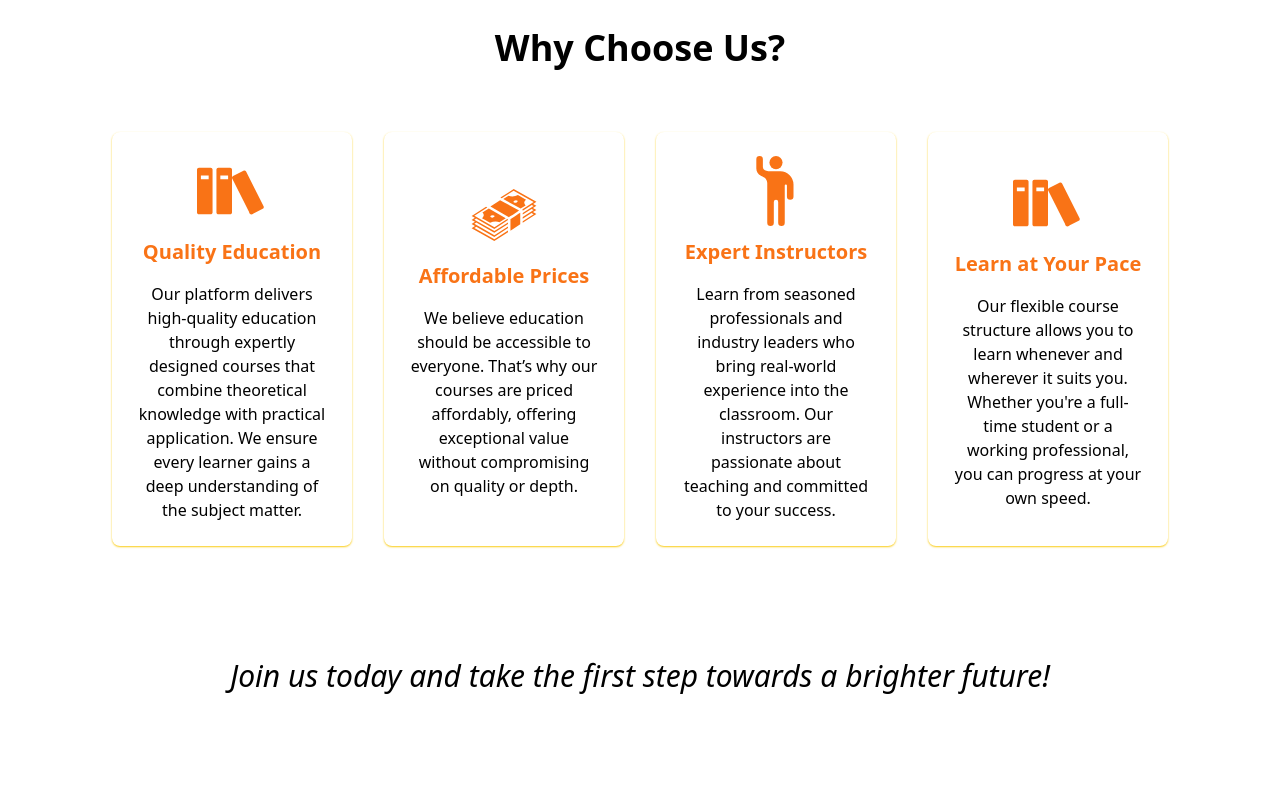
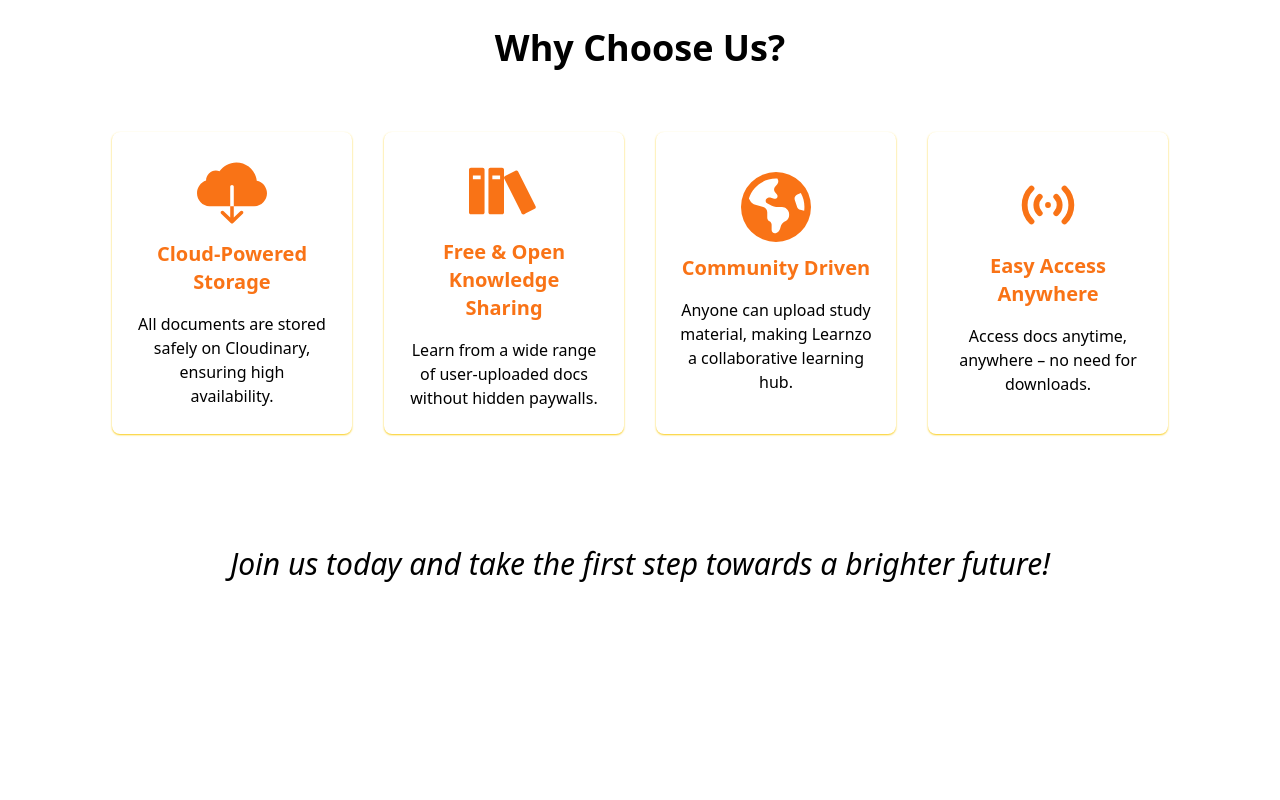
Before and after one commit to Sundaram-Katare/E-learning, a React (Vite) app in the folder client/: page / in a window 1280 px wide. Shown: the part 980-1780 px from the top of the page. Built offline with nearby package versions, Linux system fonts and the light colour scheme.

Commit message:
Fixed Minor changes

```diff
--- a/client/src/components/AddCourse.jsx
+++ b/client/src/components/AddCourse.jsx
@@ -48,7 +48,7 @@ const AddCourse = () => {
                         >
                             <FaPeopleGroup size={40} />
                             <div>
-                                <h2 className="text-xl md:text-2xl font-semibold text-orange-500 dark:text-blue-500">Reach Students</h2>
+                                <h2 className="text-xl md:text-2xl font-semibold text-orange-500 dark:text-blue-500">Reach Learners</h2>
                                 <p className="font-light">Connect with learners globally and share your knowledge.</p>
                             </div>
                         </motion.div>
--- a/client/src/components/Benifits.jsx
+++ b/client/src/components/Benifits.jsx
@@ -1,32 +1,34 @@
 import Card from "./Card";
 import { ImBooks } from "react-icons/im";
-import { GiMoneyStack } from "react-icons/gi";
-import { BsPersonRaisedHand } from "react-icons/bs";
+import { IoIosCloudDownload } from "react-icons/io";
+import { FaEarthAmericas } from "react-icons/fa6";
+import { TbAccessPoint } from "react-icons/tb";
+
 
 const benifits = [
   {
-    icon: <ImBooks size={70} />,
-    title: "Quality Education",
+    icon: <IoIosCloudDownload size={70} />,
+    title: "Cloud-Powered Storage",
     description:
-      "Our platform delivers high-quality education through expertly designed courses that combine theoretical knowledge with practical application. We ensure every learner gains a deep understanding of the subject matter.",
-  },
-  {
-    icon: <GiMoneyStack size={70} />,
-    title: "Affordable Prices",
-    description:
-      "We believe education should be accessible to everyone. That’s why our courses are priced affordably, offering exceptional value without compromising on quality or depth.",
-  },
-  {
-    icon: <BsPersonRaisedHand size={70} />,
-    title: "Expert Instructors",
-    description:
-      "Learn from seasoned professionals and industry leaders who bring real-world experience into the classroom. Our instructors are passionate about teaching and committed to your success.",
+      "All documents are stored safely on Cloudinary, ensuring high availability.",
   },
   {
     icon: <ImBooks size={70} />,
-    title: "Learn at Your Pace",
+    title: "Free & Open Knowledge Sharing",
     description:
-      "Our flexible course structure allows you to learn whenever and wherever it suits you. Whether you're a full-time student or a working professional, you can progress at your own speed.",
+      "Learn from a wide range of user-uploaded docs without hidden paywalls.",
+  },
+  {
+    icon: <FaEarthAmericas size={70} />,
+    title: "Community Driven",
+    description:
+      "Anyone can upload study material, making Learnzo a collaborative learning hub.",
+  },
+  {
+    icon: <TbAccessPoint size={70} />,
+    title: "Easy Access Anywhere",
+    description:
+      "Access docs anytime, anywhere – no need for downloads.",
   },
 ];
 
--- a/client/src/components/Navbar.jsx
+++ b/client/src/components/Navbar.jsx
@@ -42,7 +42,7 @@ const Navbar = () => {
       <div className="hidden md:flex justify-between items-center space-x-10 text-lg font-light">
         <h2 className="hover:text-orange-500 cursor-pointer" onClick={() => navigate("/")}>Home</h2>
         <h2 className="hover:text-orange-500 cursor-pointer" onClick={() => navigate("/category")}>Category</h2>
-        <h2 className="hover:text-orange-500 cursor-pointer" onClick={() => navigate("/courses")}>Courses</h2>
+        <h2 className="hover:text-orange-500 cursor-pointer" onClick={() => navigate("/courses")}>Resources</h2>
         <h2 onClick={() => setLightMode(!lightMode)} className="cursor-pointer">
           <CiLight className={`transition duration-300 ${lightMode ? "text-black" : "text-yellow-400"}`} size={35} />
         </h2>
--- a/client/src/pages/Courses.jsx
+++ b/client/src/pages/Courses.jsx
@@ -27,7 +27,7 @@ const Courses = () => {
       <Navbar />
       <div className="min-h-screen p-4 sm:p-8 lg:p-12 xl:p-16 dark:bg-transparent dark:text-white max-w-7xl mx-auto">
         <h1 className="text-3xl sm:text-4xl lg:text-5xl font-bold mb-8 text-center bg-gradient-to-r from-blue-500 to-purple-500 bg-clip-text text-transparent dark:text-white">
-          Available Courses
+          Available Resources
         </h1>
         <div className="grid grid-cols-1 sm:grid-cols-2 lg:grid-cols-3 xl:grid-cols-4 gap-6 md:gap-8 lg:gap-12">
           {courses.length === 0 ? (
--- a/client/src/pages/VideoCourses.jsx
+++ b/client/src/pages/VideoCourses.jsx
@@ -4,7 +4,7 @@ const VideoCourses = () => {
     return (
         <div className="flex flex-col justify-center items-center">
             <Navbar />
-            <h1 className="text-2xl font-bold dark:text-white">Video Courses are coming soon!</h1>
+            <h1 className="text-2xl font-bold dark:text-white">Video Resources are coming soon!</h1>
         </div>
     );
 };
```
